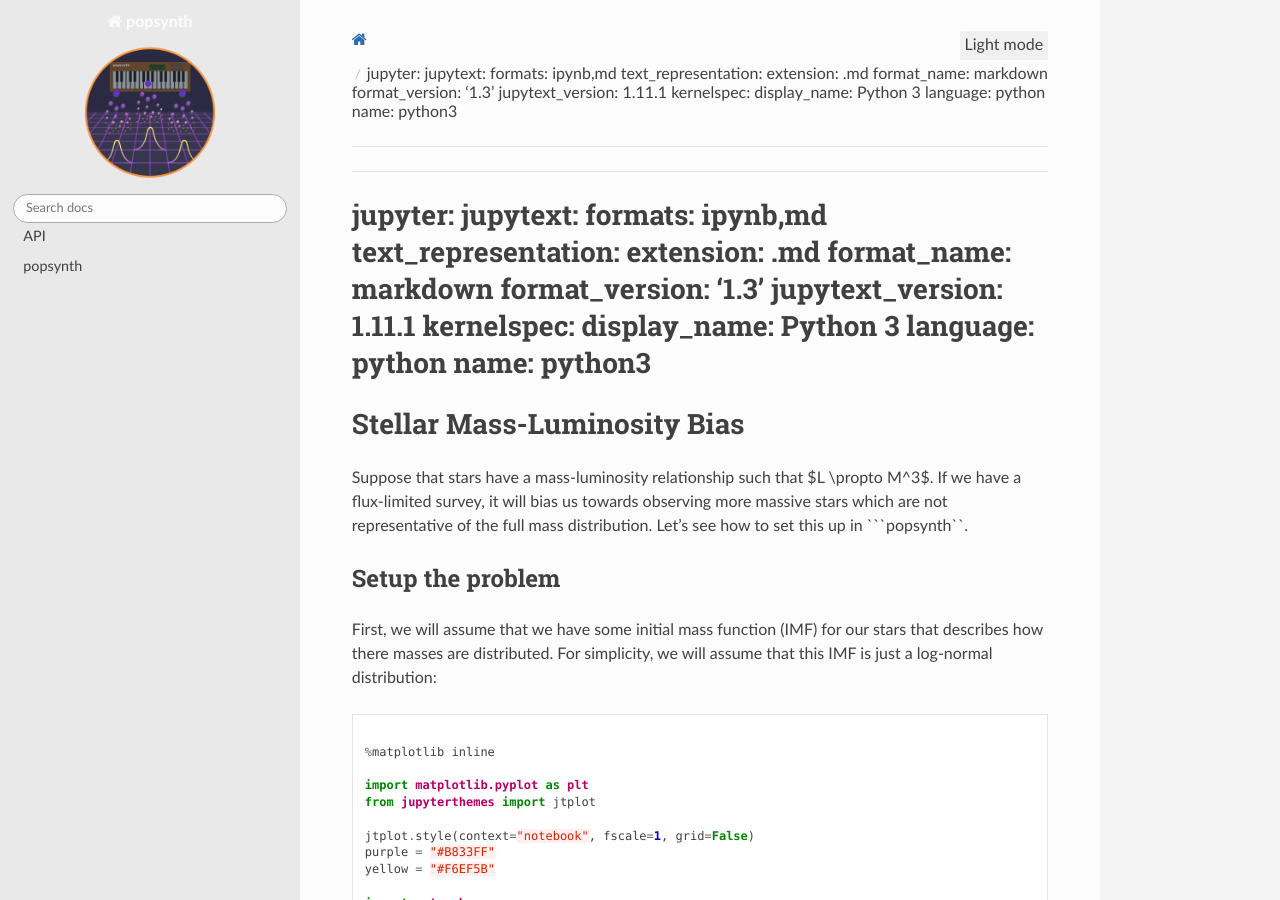
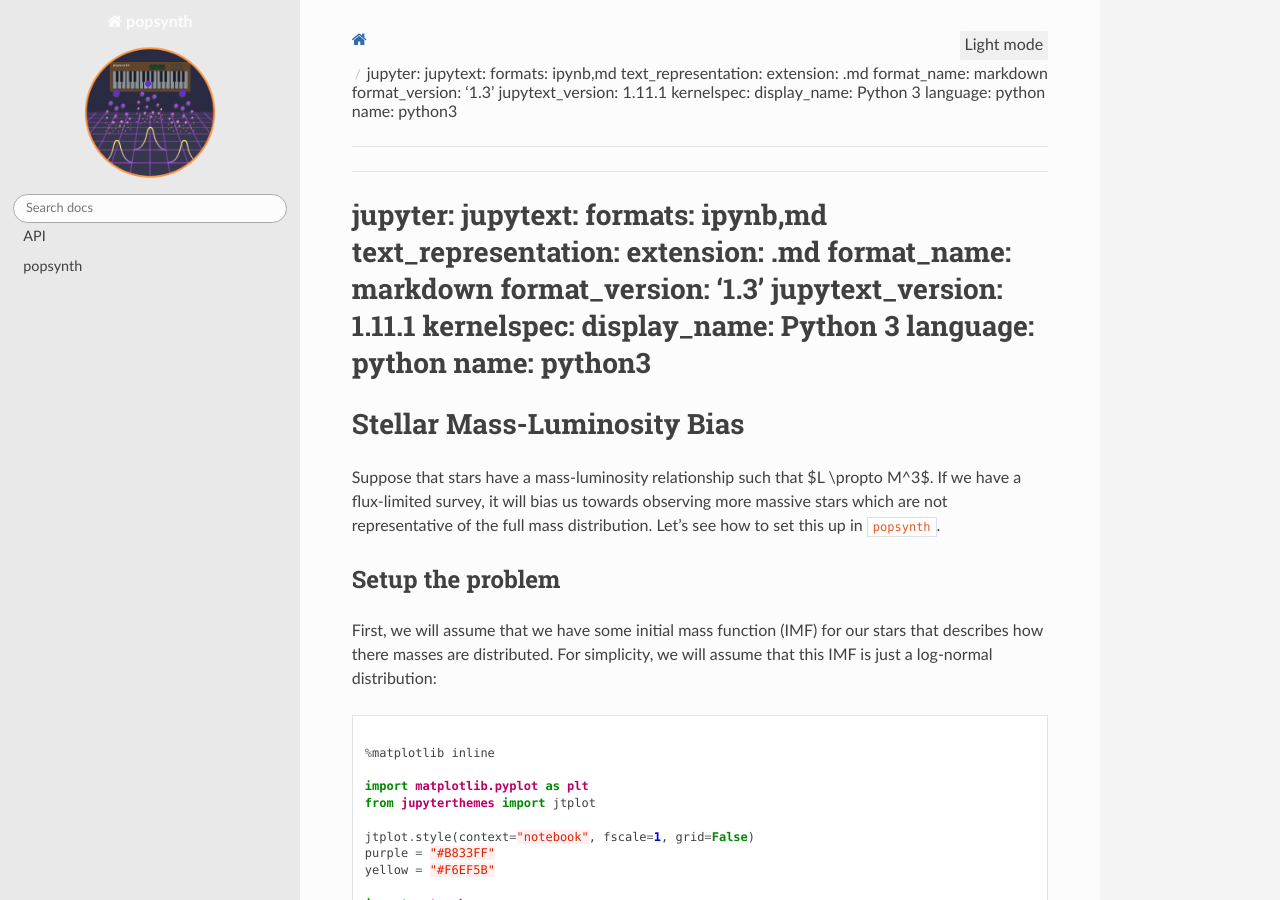
Before and after one commit to grburgess/popsynth, a Sphinx documentation site: the page built from docs/md/stellar_mass.md, in a window 1280 px wide and 900 px high. Built offline with Sphinx 7.4.7 and the Read the Docs theme 2.0.0, drawn with Linux system fonts in a browser that asks for light colours; pages that are not in the unit, such as notebooks, are missing from menus; the version number could not be read and is left out.

Commit message:
fix typos

````diff
--- a/docs/md/stellar_mass.md
+++ b/docs/md/stellar_mass.md
@@ -18,7 +18,7 @@
 Suppose that stars have a mass-luminosity relationship such that $L
 \propto M^3$. If we have a flux-limited survey, it will bias us
 towards observing more massive stars which are not representative of
-the full mass distribution. Let's see how to set this up in ```popsynth``.
+the full mass distribution. Let's see how to set this up in `popsynth`.
 
 ## Setup the problem
 First, we will assume that we have some initial mass function (IMF)
@@ -52,7 +52,7 @@
 ```
 
 We now assume the dependent variable is the luminosity, so we need a
-```DerivedLumAuxSampler``` that generates luminosities given a mass:
+`DerivedLumAuxSampler` that generates luminosities given a mass:
 
 ```python
 class MassLuminosityRelation(popsynth.DerivedLumAuxSampler):
@@ -83,7 +83,7 @@
 ```
 
 Now we can put everything together. First, we need to assign
-```mass``` as a secondary quantity to the luminosity
+`mass` as a secondary quantity to the luminosity
 
 ```python
 luminosity.set_secondary_sampler(initial_mass_function)
@@ -185,7 +185,3 @@
 
 
 ```
-
-```python
-
-```
````
